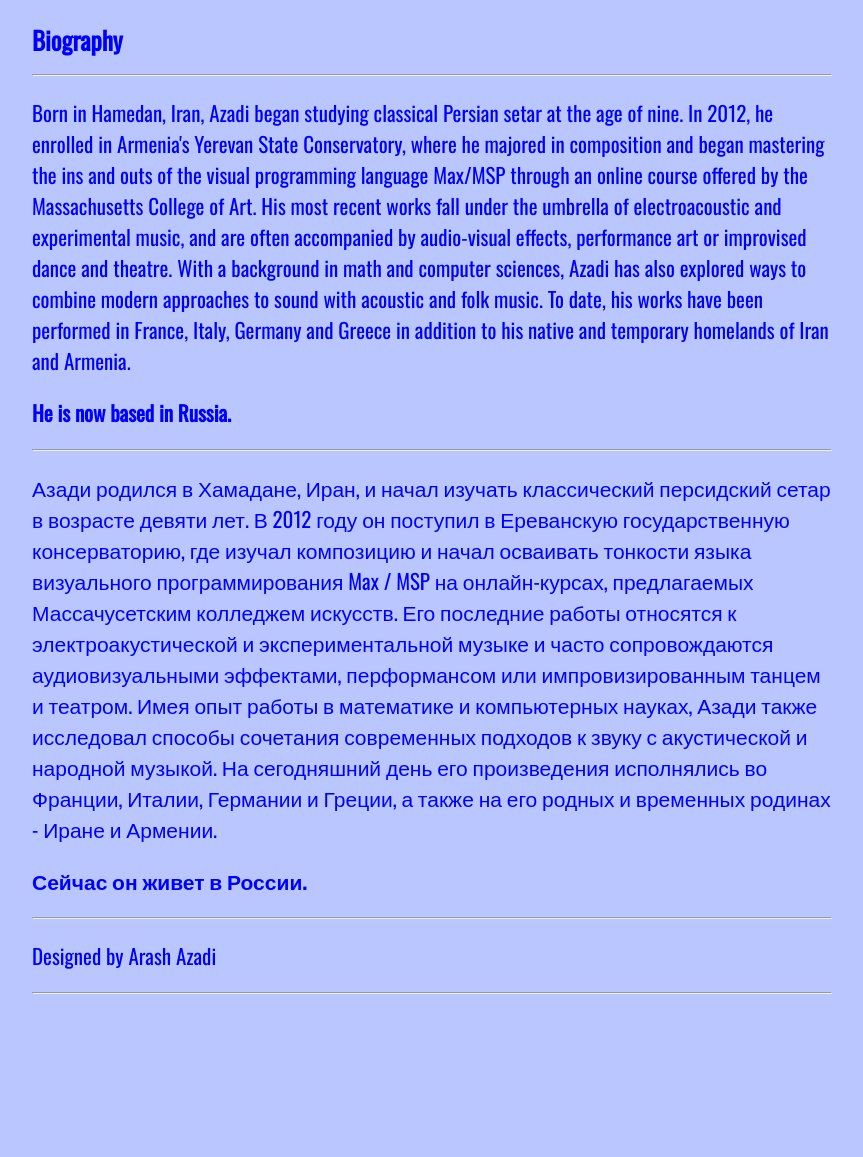
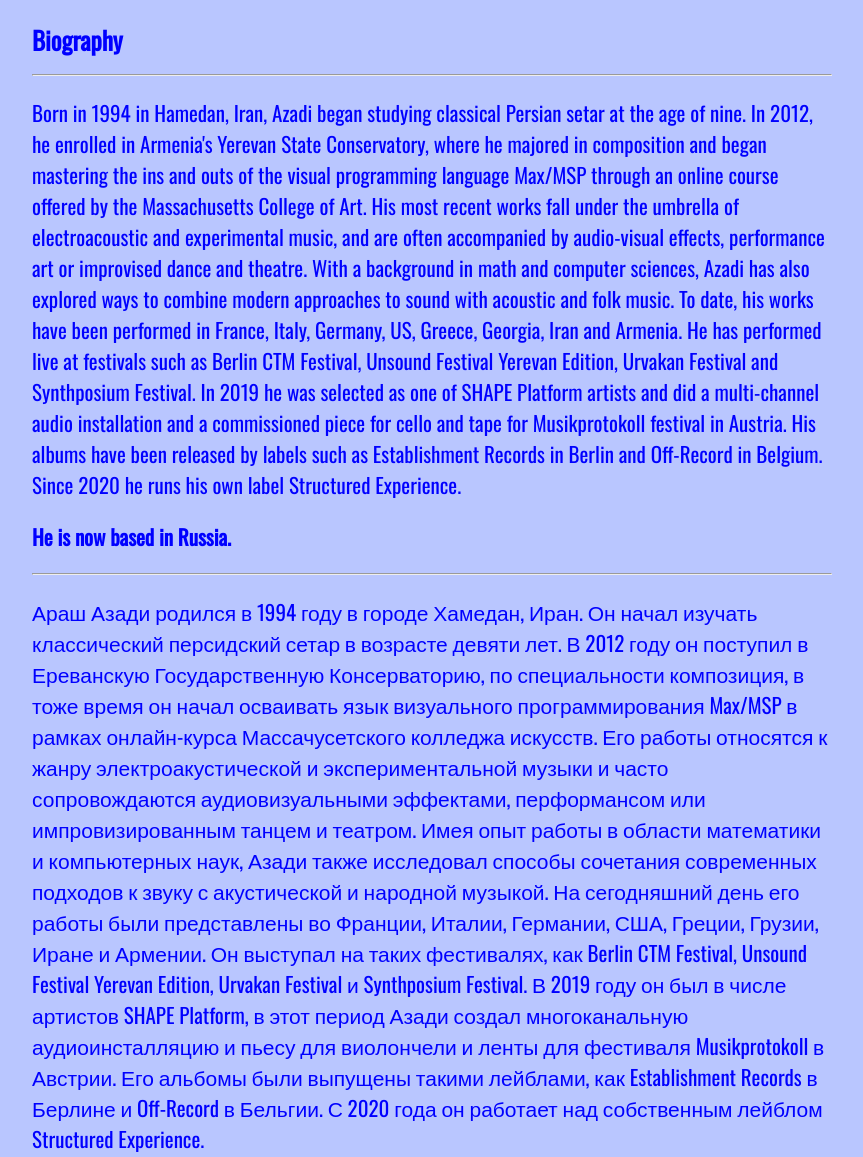
Before and after one commit to arashazadi/mywebpage, a plain HTML site: page index.html in a window 1280 px wide. Shown: the part 630-1787 px from the top of the page, without its empty margins (208-1071 px from the left). Before the commit the page ends 1635 px from the top, so only its background shows below. Drawn offline with nearby package versions, Linux system fonts and the light colour scheme.

Commit message:
Update index.html

```diff
--- a/index.html
+++ b/index.html
@@ -19,14 +19,14 @@
       <h1 style="color: blue; font-size: 25px;"> Biography </h1>
       <hr />
       <p id="chapter1">
-        Born in Hamedan, Iran, Azadi began studying classical Persian setar at the age of nine. In 2012, he enrolled in Armenia's Yerevan State Conservatory, where he majored in composition and began mastering the ins and outs of the visual programming language Max/MSP through an online course offered by the Massachusetts College of Art. His most recent works fall under the umbrella of electroacoustic and experimental music, and are often accompanied by audio-visual effects, performance art or improvised dance and theatre. With a background in math and computer sciences, Azadi has also explored ways to combine modern approaches to sound with acoustic and folk music. To date, his works have been performed in France, Italy, Germany and Greece in addition to his native and temporary homelands of Iran and Armenia.
+      Born in 1994 in Hamedan, Iran, Azadi began studying classical Persian setar at the age of nine. In 2012, he enrolled in Armenia's Yerevan State Conservatory, where he majored in composition and began mastering the ins and outs of the visual programming language Max/MSP through an online course offered by the Massachusetts College of Art. His most recent works fall under the umbrella of electroacoustic and experimental music, and are often accompanied by audio-visual effects, performance art or improvised dance and theatre. With a background in math and computer sciences, Azadi has also explored ways to combine modern approaches to sound with acoustic and folk music. To date, his works have been performed in France, Italy, Germany, US, Greece, Georgia, Iran and Armenia. He has performed live at festivals such as Berlin CTM Festival, Unsound Festival Yerevan Edition, Urvakan Festival and Synthposium Festival. In 2019 he was selected as one of SHAPE Platform artists and did a multi-channel audio installation and a commissioned piece for cello and tape for Musikprotokoll festival in Austria. His albums have been released by labels such as Establishment Records in Berlin and Off-Record in Belgium. Since 2020 he runs his own label Structured Experience.
 
 
       </p>
       <p><strong> He is now based in Russia. </strong></p>
       <hr />
       <p id="chapter2">
-        Азади родился в Хамадане, Иран, и начал изучать классический персидский сетар в возрасте девяти лет. В 2012 году он поступил в Ереванскую государственную консерваторию, где изучал композицию и начал осваивать тонкости языка визуального программирования Max / MSP на онлайн-курсах, предлагаемых Массачусетским колледжем искусств. Его последние работы относятся к электроакустической и экспериментальной музыке и часто сопровождаются аудиовизуальными эффектами, перформансом или импровизированным танцем и театром. Имея опыт работы в математике и компьютерных науках, Азади также исследовал способы сочетания современных подходов к звуку с акустической и народной музыкой. На сегодняшний день его произведения исполнялись во Франции, Италии, Германии и Греции, а также на его родных и временных родинах - Иране и Армении.
+        Араш Азади родился в 1994 году в городе Хамедан, Иран. Он начал изучать классический персидский сетар в возрасте девяти лет. В 2012 году он поступил в Ереванскую Государственную Консерваторию, по специальности композиция, в тоже время он начал осваивать язык визуального программирования Max/MSP в рамках онлайн-курса Массачусетского колледжа искусств. Его работы относятся к жанру электроакустической и экспериментальной музыки и часто сопровождаются аудиовизуальными эффектами, перформансом или импровизированным танцем и театром. Имея опыт работы в области математики и компьютерных наук, Азади также исследовал способы сочетания современных подходов к звуку с акустической и народной музыкой. На сегодняшний день его работы были представлены во Франции, Италии, Германии, США, Греции, Грузии, Иране и Армении. Он выступал на таких фестивалях, как Berlin CTM Festival, Unsound Festival Yerevan Edition, Urvakan Festival и Synthposium Festival. В 2019 году он был в числе артистов SHAPE Platform, в этот период Азади создал многоканальную аудиоинсталляцию и пьесу для виолончели и ленты для фестиваля Musikprotokoll в Австрии. Его альбомы были выпущены такими лейблами, как Establishment Records в Берлине и Off-Record в Бельгии. С 2020 года он работает над собственным лейблом Structured Experience.
       </p>
 
       <p><strong> Сейчас он живет в России. </strong></p>
```
